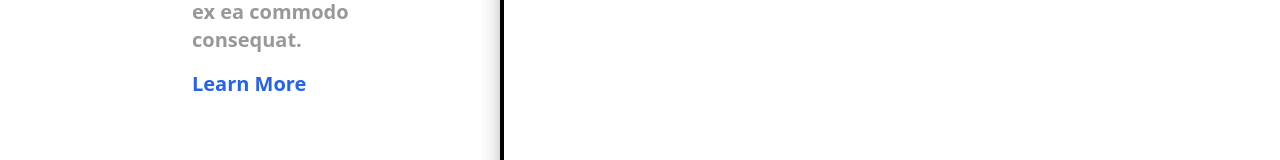
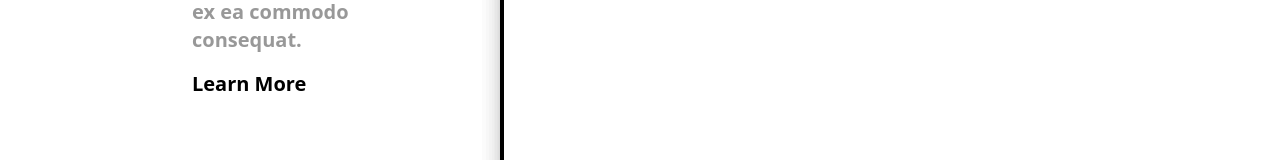
Before and after one commit to gcd253/Apple-Scroll-Effect, a Next.js app: page / in a window 1280 px wide. Shown: the part 458-618 px from the top of the page. Built offline with nearby package versions, Linux system fonts and the light colour scheme.

Commit message:
small cleanup changes

```diff
--- a/pages/components/stack.js
+++ b/pages/components/stack.js
@@ -23,7 +23,7 @@ const Stack = ({
         <span>Lorem ipsum+. </span>
         <span className={opacity}>{textContent}</span>
         <div
-          className={`${accentColor} text-blue-600 mt-4 hover:underline decoration-2 underline-offset-2 cursor-pointer`}
+          className={`${accentColor} mt-4 hover:underline decoration-2 underline-offset-2 cursor-pointer`}
         >
           Learn More
         </div>
@@ -36,7 +36,7 @@ const Stack = ({
           src={videoSource}
           style={{
             opacity: isInView ? 1 : 0,
-            transition: "0.4s",
+            transition: "0.4s"
           }}
           viewport={{ root: scrollRef }}
         ></video>
```
Also changed, not shown: pages/index.tsx (+0 -36 lines).
